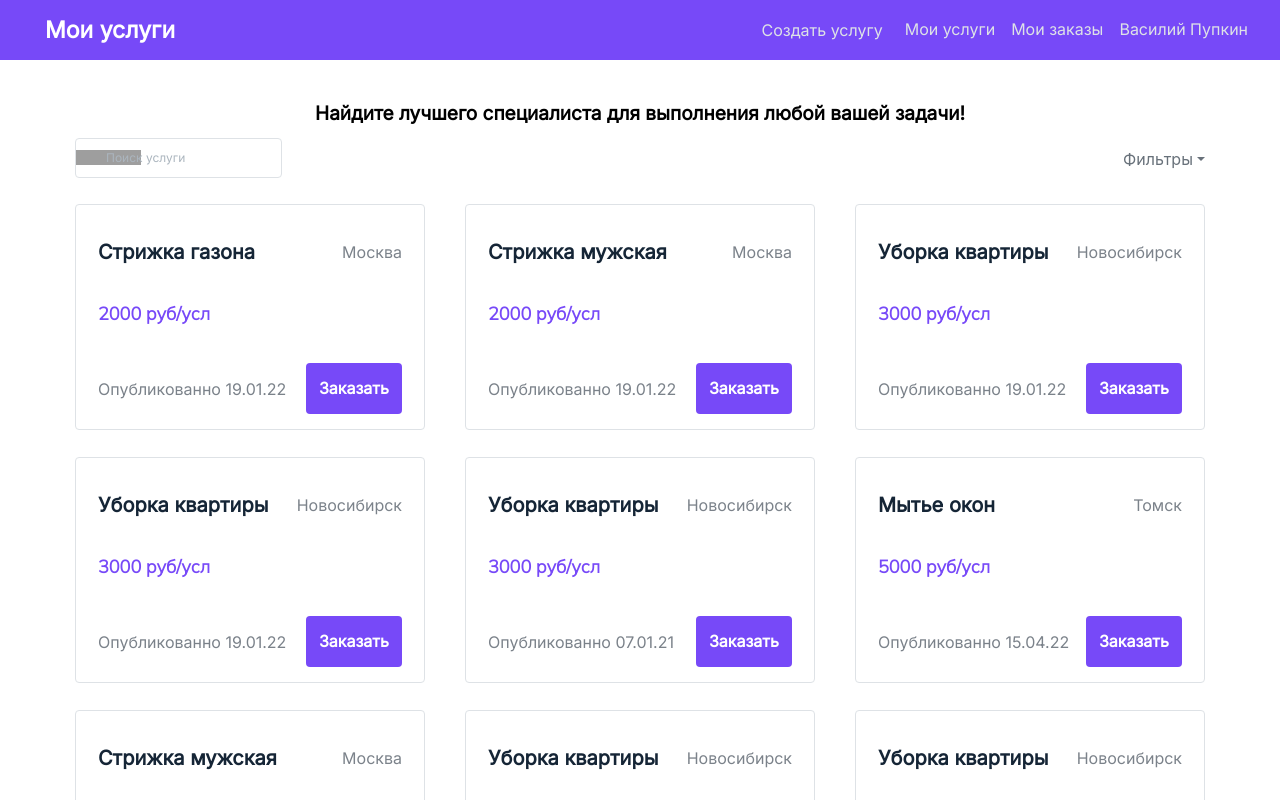
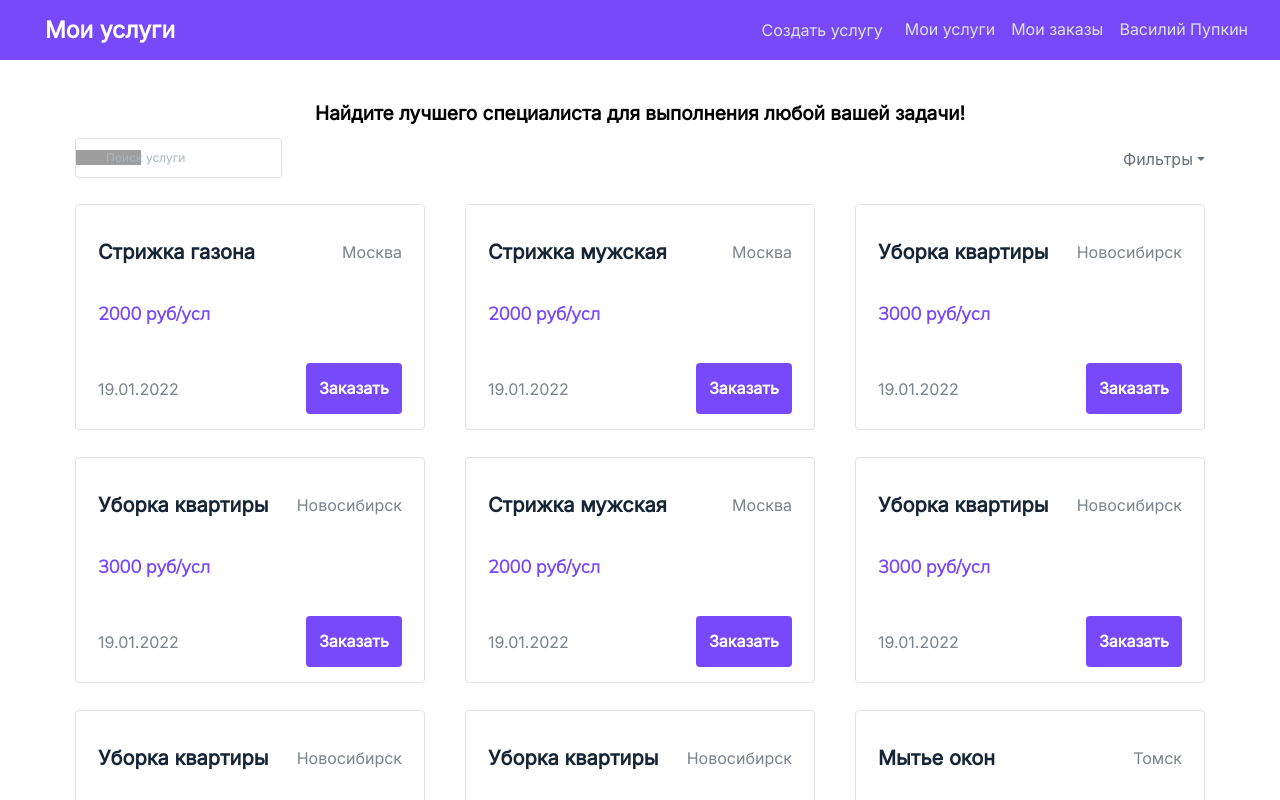
Before and after one commit to vtrefilova/my-services, a React (Create React App) app: page / in a window 1280 px wide. Shown: the top 800 px of the page. Built offline with nearby package versions, Linux system fonts and the light colour scheme; grey boxes are pictures that could not be loaded.

Commit message:
date filter added

```diff
--- a/src/components/App.js
+++ b/src/components/App.js
@@ -1,15 +1,11 @@
-import React, { useState, useContext } from 'react';
+import React, { useState } from 'react';
 import { Header } from './Header';
-import { LoginForm } from './Login';
-import { ModalWindow } from './Modal';
-import { SignupForm } from './SignupForm';
 import { MainPage } from './MainPage';
 import './styles/App.css';
-import { Routes, Route, Link} from 'react-router-dom'
+import { Routes, Route } from 'react-router-dom'
 import { UserProfile } from './UserProfile';
 import { UserOrders } from './UserOrders';
 import { UserServices } from './UserServices';
-import { findAllByTestId } from '@testing-library/react';
 
 export const AppContext = React.createContext({});
 
@@ -20,7 +16,7 @@ const cards = [
       title: 'Стрижка газона',
       description: 'Стригу газоны классно дешево',
       price: 2000,
-      date: '19.01.22',
+      date: new Date(2022, 0, 19),
   },
   {
       executor: "Иван Иванов",
@@ -28,7 +24,7 @@ const cards = [
       title: 'Стрижка мужская',
       description: 'Стригу волосы классно дешево',
       price: 2000,
-      date: '19.01.22',
+      date: new Date(2022, 0, 19),
   },
   {
       executor: "Василий Пупкин",
@@ -36,7 +32,7 @@ const cards = [
       title: 'Уборка квартиры',
       description: 'Моем моем трубочиста чисто чисто',
       price: 3000,
-      date: '19.01.22',
+      date: new Date(2022, 0, 19),
   },
   {
       executor: "Василий Пупкин",
@@ -44,7 +40,7 @@ const cards = [
       title: 'Уборка квартиры',
       description: 'Моем моем трубочиста чисто чисто',
       price: 3000,
-      date: '19.01.22',
+      date: new Date(2022, 0, 19),
   },
   {
       executor: "Василий Пупкин",
@@ -52,7 +48,7 @@ const cards = [
       title: 'Уборка квартиры',
       description: 'Моем моем трубочиста чисто чисто',
       price: 3000,
-      date: '07.01.21',
+      date: new Date(2021, 5, 7),
   },
   {
     executor: "Иван Смирнов",
@@ -60,7 +56,7 @@ const cards = [
     title: 'Мытье окон',
     description: 'Моем на высоте',
     price: 5000,
-    date: '15.04.22',
+    date: new Date(2019, 4, 1),
 },
 {
   executor: "Иван Иванов",
@@ -68,7 +64,7 @@ const cards = [
   title: 'Стрижка мужская',
   description: 'Стригу волосы классно дешево',
   price: 2000,
-  date: '19.01.22',
+  date: new Date(2022, 0, 19),
 },
 {
   executor: "Василий Пупкин",
@@ -76,7 +72,7 @@ const cards = [
   title: 'Уборка квартиры',
   description: 'Моем моем трубочиста чисто чисто',
   price: 3000,
-  date: '19.01.22',
+  date: new Date(2022, 0, 19),
 },
 {
   executor: "Иван Иванов",
@@ -84,7 +80,7 @@ const cards = [
   title: 'Уборка квартиры',
   description: 'Моем моем трубочиста чисто чисто',
   price: 3000,
-  date: '19.01.22',
+  date: new Date(2022, 0, 19),
 },
 {
   executor: "Иван Иванов",
@@ -92,7 +88,7 @@ const cards = [
   title: 'Уборка квартиры',
   description: 'Моем моем трубочиста чисто чисто',
   price: 3000,
-  date: '07.01.21',
+  date: new Date(2022, 0, 19),
 },
 {
 executor: "Иван Смирнов",
@@ -100,7 +96,7 @@ city: "Томск",
 title: 'Мытье окон',
 description: 'Моем на высоте',
 price: 5000,
-date: '15.04.22',
+date: new Date(2022, 0, 19),
 },
 ]
 
@@ -113,6 +109,7 @@ const user = {
 function App() {
   const [text, setText] = useState('');
   const [city, setCity] = useState('');
+  const [activeDateFilter, setActiveDateateFilter] = useState('new first');
 
   return (
     <AppContext.Provider value={{
@@ -121,7 +118,7 @@ function App() {
       cards,
       titleFilter: {text, onChange: (e) => {setText(e.target.value)}},
       cityFilter: {city, onClick: (string) => {setCity(string)}},
-      dateFilter: ''}}>
+      dateFilter: {activeDateFilter, onClick: (e) => {setActiveDateateFilter(e.target.name); console.log(activeDateFilter)}}}}>
       <div className="App">
         <Header/>
       </div>
--- a/src/components/Card.js
+++ b/src/components/Card.js
@@ -1,5 +1,5 @@
 import React from "react";
-import styles from "./styles/Card.module.css"
+import styles from "./styles/Card.module.css";
 
 export const Card = ({ handleModal, title, city, price, date, action } ) => {
     const onCardClick = () => {
@@ -23,7 +23,7 @@ export const Card = ({ handleModal, title, city, price, date, action } ) => {
             </div>
             <div className={styles.card_footer}>
                 <div className={styles.card_date}>
-                    {`Опубликованно ${date}`}
+                    {date.toLocaleDateString('ru-RU')}
                 </div>
                 <button className={styles.card_button} onClick={(e) => {e.stopPropagation()}}>
                     {action}
--- a/src/components/CardContainer.js
+++ b/src/components/CardContainer.js
@@ -5,16 +5,22 @@ import { FullCard } from "./FullCard";
 import styles from './styles/CardContainer.module.css';
 import { AppContext}  from './App';
 
-
-
 export const CardContainer = ({ userName, buttonText }) => {
     const cards = useContext(AppContext).cards;
     const titleFilter = useContext(AppContext).titleFilter;
     const cityFilter = useContext(AppContext).cityFilter;
+    const dateFilter = useContext(AppContext).dateFilter;
+
     const filteredCards = cards
                                 .filter((el) => el.title.toLowerCase().includes(titleFilter.text.toLowerCase()))
                                 .filter((el) => el.city.toLowerCase().includes(cityFilter.city.toLowerCase()))
                                 .filter((el) => el.executor.toLowerCase().includes(userName.toLowerCase()))
+                                .sort((x, y) => {
+                                    if(dateFilter.activeDateFilter === 'new first') {
+                                        return y.date - x.date;
+                                    }
+                                    return x.date - y.date;
+                                })
                                 if (!filteredCards.length) {
                                     return (
                                         <div className={styles.card_container}>
--- a/src/components/FullCard.js
+++ b/src/components/FullCard.js
@@ -25,7 +25,7 @@ export const FullCard = ({ title, city, price, date, executor, description, acti
             </div>
             <div className={styles.full_card_footer}>
                 <div className={styles.full_card_date}>
-                    {`Опубликованно ${date}`}
+                    {`Опубликовано ${date.toLocaleDateString('ru-RU')}`}
                 </div>
                 <button className={styles.full_card_button}>
                     { action }
--- a/src/components/Header.js
+++ b/src/components/Header.js
@@ -1,15 +1,19 @@
-import React, { useState, useContext } from 'react';
+import React, { useContext } from 'react';
 import styles from "./styles/Header.module.css";
 import { ModalWindow } from './Modal';
 import { SignupForm } from './SignupForm';
 import { LoginForm } from './Login';
 import { HeaderButton } from './HeaderButton';
 import { AppContext }  from './App';
-import { Link } from 'react-router-dom';
+import { Link, NavLink } from 'react-router-dom';
 import { ServiceForm } from './ServiceForm';
 
 export const Header = () => {
     const isLoggedin = useContext(AppContext).isLoggedin;
+
+    let activeStyle = {
+        textDecoration: 'underline'
+    }
 
     return (
         <header className={styles.header}>
@@ -41,10 +45,31 @@ export const Header = () => {
                             modalContent: <ServiceForm key='modalContent'/>
                         }}
                         </ModalWindow>
-                        <Link className={styles.link} to="/user_services">Мои услуги</Link>
-                        <Link className={styles.link} to="/user_orders">Мои заказы</Link>
+                        <NavLink
+                            className={styles.link}
+                            to="/user_services"
+                            style={({ isActive }) =>
+                            isActive ? activeStyle : undefined
+                            }>
+                                Мои услуги
+                        </NavLink>
+                        <NavLink
+                            className={styles.link}
+                            to="/user_orders"
+                            style={({ isActive }) =>
+                            isActive ? activeStyle : undefined
+                            }>
+                                Мои заказы
+                        </NavLink>
                     </div>
-                    <Link  className={styles.link} to="/profile">Василий Пупкин</Link>
+                    <NavLink
+                        className={styles.link}
+                        to="/profile"
+                        style={({ isActive }) =>
+                        isActive ? activeStyle : undefined
+                        }>
+                            Василий Пупкин
+                    </NavLink>
                 </div>
                 </>}
             </div>
--- a/src/components/HeaderButton.js
+++ b/src/components/HeaderButton.js
@@ -1,4 +1,4 @@
-import React, { useState } from 'react';
+import React from 'react';
 
 export const HeaderButton = ({ key, className, text, handleModal}) => {
     const onButtonClick = () => {
--- a/src/components/Modal.js
+++ b/src/components/Modal.js
@@ -1,6 +1,5 @@
 import React, { useState, createContext, cloneElement } from 'react';
 import Modal from 'react-bootstrap/Modal';
-import styles from './styles/Modal.module.css';
 export const ModalContext = createContext({});
 
 export const ModalWindow = ({ text, children }) => {
--- a/src/components/styles/Header.module.css
+++ b/src/components/styles/Header.module.css
@@ -7,7 +7,7 @@
     position: fixed;
     left: 0;
     right: 0;
-    z-index: 1;
+    z-index: 1001;
     top: 0;
 
 }
@@ -39,6 +39,10 @@
     margin-bottom: 16px;
 }
 
+.header_title:hover {
+    text-decoration: underline;
+}
+
 .button_group_1 {
     display: flex;
     justify-content: space-between;
--- a/src/components/styles/MainPage.module.css
+++ b/src/components/styles/MainPage.module.css
@@ -1,3 +1,4 @@
 .main_page {
     margin-top: 100px;
+    margin-bottom: 50px;
 }
```
Also changed, not shown: src/components/Filter.js (+36 -1 lines), src/components/styles/Filter.module.css (+23 -0 lines). Lines whose indentation alone changed are shown as unchanged.
